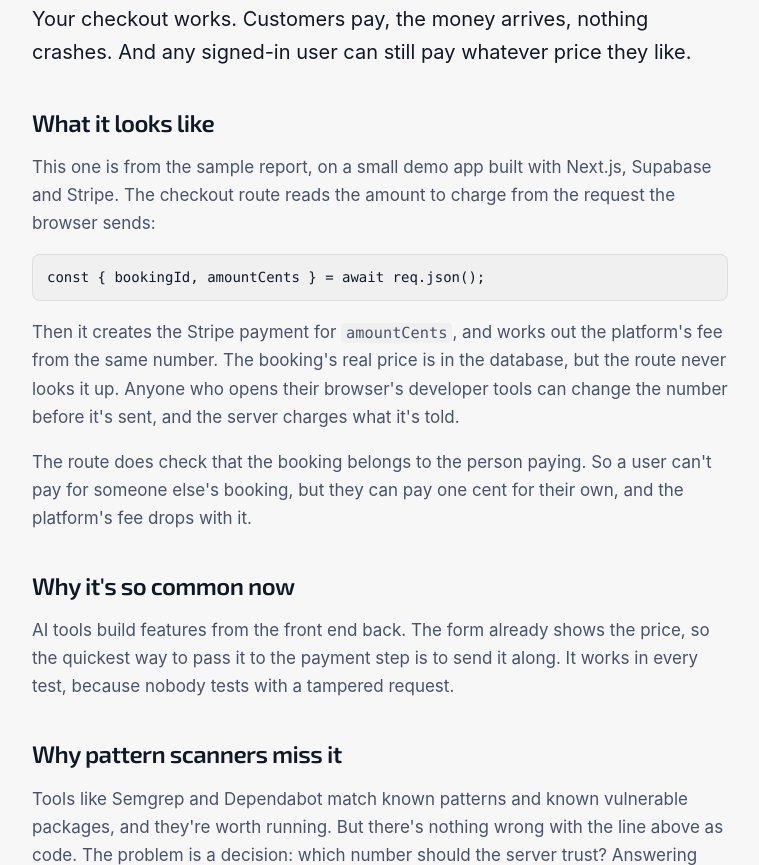
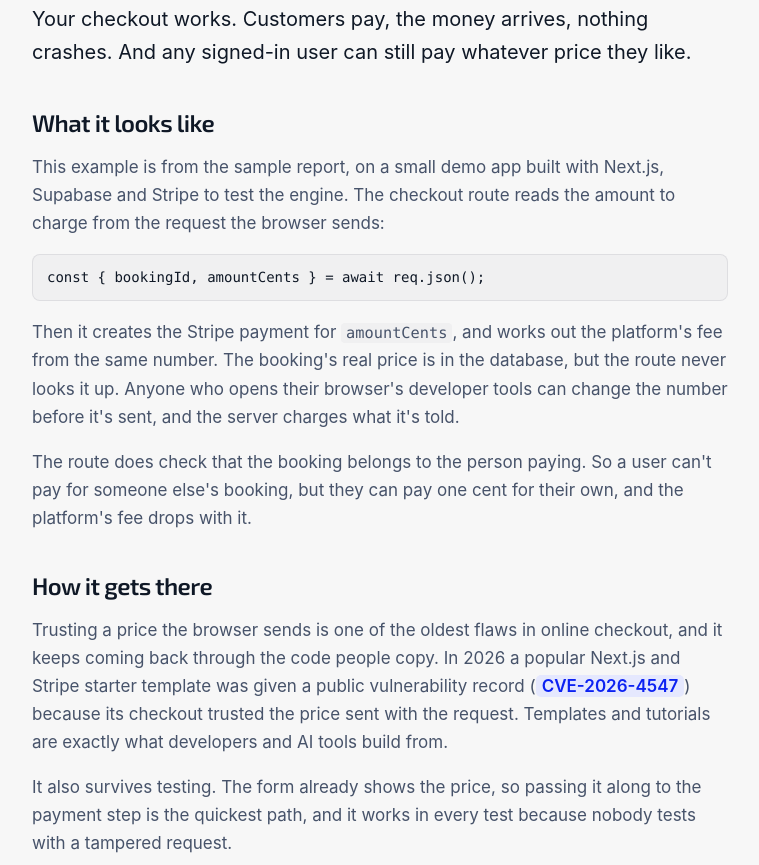
Before and after one commit to zernst3/cantus-works, a plain HTML site: page checkout-price-from-the-browser.html in a window 1280 px wide. Shown: the part 396-1261 px from the top of the page, without its empty margins (260-1019 px from the left). Drawn offline with Linux system fonts and the light colour scheme.

Commit message:
Checkout article: say how the bug gets there, not that it's common
'Why it's so common now' overclaimed prevalence (the sample's bug was planted in a demo
app). Replaced with 'How it gets there': a long-known flaw, a real public example
(CVE-2026-4547 in a popular Next.js and Stripe starter template, NVD) and how copying
templates spreads it. The intro now says the demo app was built to test the engine.

Co-Authored-By: Claude Opus 5.5 <noreply@anthropic.com>

```diff
--- a/checkout-price-from-the-browser.html
+++ b/checkout-price-from-the-browser.html
@@ -45,12 +45,13 @@
     <h1>The checkout bug a pattern scanner won't flag</h1>
     <p class="lede">Your checkout works. Customers pay, the money arrives, nothing crashes. And any signed-in user can still pay whatever price they like.</p>
     <h2>What it looks like</h2>
-    <p>This one is from the sample report, on a small demo app built with Next.js, Supabase and Stripe. The checkout route reads the amount to charge from the request the browser sends:</p>
+    <p>This example is from the sample report, on a small demo app built with Next.js, Supabase and Stripe to test the engine. The checkout route reads the amount to charge from the request the browser sends:</p>
     <pre>const { bookingId, amountCents } = await req.json();</pre>
     <p>Then it creates the Stripe payment for <code>amountCents</code>, and works out the platform's fee from the same number. The booking's real price is in the database, but the route never looks it up. Anyone who opens their browser's developer tools can change the number before it's sent, and the server charges what it's told.</p>
     <p>The route does check that the booking belongs to the person paying. So a user can't pay for someone else's booking, but they can pay one cent for their own, and the platform's fee drops with it.</p>
-    <h2>Why it's so common now</h2>
-    <p>AI tools build features from the front end back. The form already shows the price, so the quickest way to pass it to the payment step is to send it along. It works in every test, because nobody tests with a tampered request.</p>
+    <h2>How it gets there</h2>
+    <p>Trusting a price the browser sends is one of the oldest flaws in online checkout, and it keeps coming back through the code people copy. In 2026 a popular Next.js and Stripe starter template was given a public vulnerability record (<a href="https://nvd.nist.gov/vuln/detail/CVE-2026-4547" target="_blank" rel="noopener">CVE-2026-4547</a>) because its checkout trusted the price sent with the request. Templates and tutorials are exactly what developers and AI tools build from.</p>
+    <p>It also survives testing. The form already shows the price, so passing it along to the payment step is the quickest path, and it works in every test because nobody tests with a tampered request.</p>
     <h2>Why pattern scanners miss it</h2>
     <p>Tools like Semgrep and Dependabot match known patterns and known vulnerable packages, and they're worth running. But there's nothing wrong with the line above as code. The problem is a decision: which number should the server trust? Answering that means knowing the amount is a price, that a price belongs to the server and that the booking query already has it. That's a business-logic flaw, and business-logic flaws need someone to read the code with its purpose in mind.</p>
     <h2>How to fix it</h2>
```
